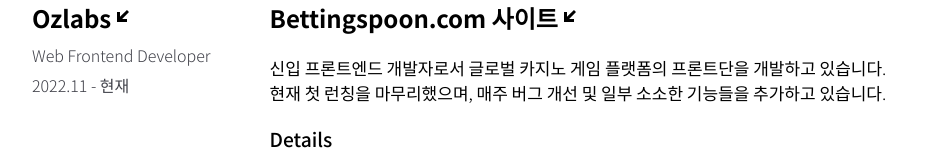
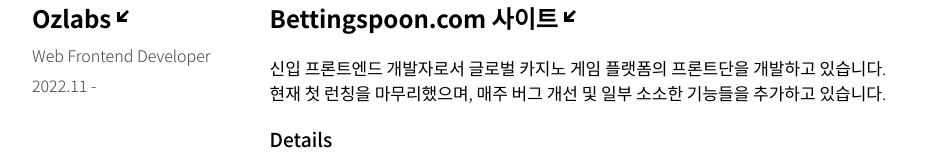
Before and after one commit to yjleeinkr/resume, a React (Create React App) app: page / in a window 1280 px wide. Shown: the part 687-847 px from the top of the page, without its empty margins (168-1102 px from the left). Built offline with nearby package versions, Linux system fonts and the light colour scheme.

Commit message:
fix: workData 배열로 바꾸고 데이터 추가 시 opacity 올라가지 않는 문제 해결

```diff
--- a/src/components/Experience.jsx
+++ b/src/components/Experience.jsx
@@ -115,8 +115,15 @@
   }
 `;
 
-const workData = {
-  ozlabs: {
+const workData = [
+  {
+    company: ["Ozlabs", "https://nft.bettingspoon.com/"],
+    role: "Web Frontend Developer",
+    period: "2022.11 - ",
+    project: ["Bettingspoon.com 사이트", "https://bettingspoon.com"],
+    summary: `     신입 프론트엔드 개발자로서 글로벌 카지노 게임 플랫폼의 프론트단을
+            개발하고 있습니다. 현재 첫 런칭을 마무리했으며, 매주 버그 개선 및
+            일부 소소한 기능들을 추가하고 있습니다.`,
     details: [
       "기존 Vue2 기반의 외주 코드를 Vue3로 마이그레이션 및 리팩토링 작업",
       "모바일 및 태블릿 반응형 인터페이스 구현",
@@ -128,10 +135,10 @@
     ],
     stacks: ["Vue", "Vuex", "Javascript", "Github", "Slack", "Jira"],
   },
-};
+];
 
 function Experience() {
-  const exprienceRef = useRef();
+  const exprienceRef = useRef([]);
   useEffect(() => {
     let observer = new IntersectionObserver((e) => {
       e.forEach((v) => {
@@ -144,41 +151,35 @@
         }
       });
     });
-    observer.observe(exprienceRef.current);
+    exprienceRef.current.forEach((el) => observer.observe(el));
   }, []);
+
   return (
     <Wrapper>
       <SubTitle>Work Experience.</SubTitle>
-      <FlexBox ref={exprienceRef}>
+      {workData.map((data, i) => (
+        <FlexBox key={i} ref={(el) => (exprienceRef.current[i] = el)}>
           <SummaryBox>
             <Subject>
-            <a
-              href="https://nft.bettingspoon.com/"
-              target="_blank"
-              rel="noreferrer"
-            >
-              Ozlabs
+              <a href={data.company[1]} target="_blank" rel="noreferrer">
+                {data.company[0]}
                 <MdTransitEnterexit />
               </a>
             </Subject>
-          <SubText>Web Frontend Developer</SubText>
-          <SubText>2022.11 - 현재</SubText>
+            <SubText>{data.role}</SubText>
+            <SubText>{data.period}</SubText>
           </SummaryBox>
           <TextBox>
             <Subject>
-            <a href="https://bettingspoon.com" target="_blank" rel="noreferrer">
-              Bettingspoon.com 사이트
+              <a href={data.project[1]} target="_blank" rel="noreferrer">
+                {data.project[0]}
                 <MdTransitEnterexit />
               </a>
             </Subject>
-          <SummaryText>
-            신입 프론트엔드 개발자로서 글로벌 카지노 게임 플랫폼의 프론트단을
-            개발하고 있습니다. 현재 첫 런칭을 마무리했으며, 매주 버그 개선 및
-            일부 소소한 기능들을 추가하고 있습니다.
-          </SummaryText>
+            <SummaryText>{data.summary}</SummaryText>
             <DetailSubject>Details</DetailSubject>
             <ListWrapper>
-            {workData.ozlabs.details.map((v, i) => (
+              {data.details.map((v, i) => (
                 <List key={`ozlabs_${i}`}>
                   <VscCircleSmall />
                   {v}
@@ -187,12 +188,13 @@
             </ListWrapper>
             <DetailSubject>Tech Stacks</DetailSubject>
             <PillBox>
-            {workData.ozlabs.stacks.map((v) => (
+              {data.stacks.map((v) => (
                 <Pill key={v}>{v}</Pill>
               ))}
             </PillBox>
           </TextBox>
         </FlexBox>
+      ))}
     </Wrapper>
   );
 }
```
Lines whose indentation alone changed are shown as unchanged.
